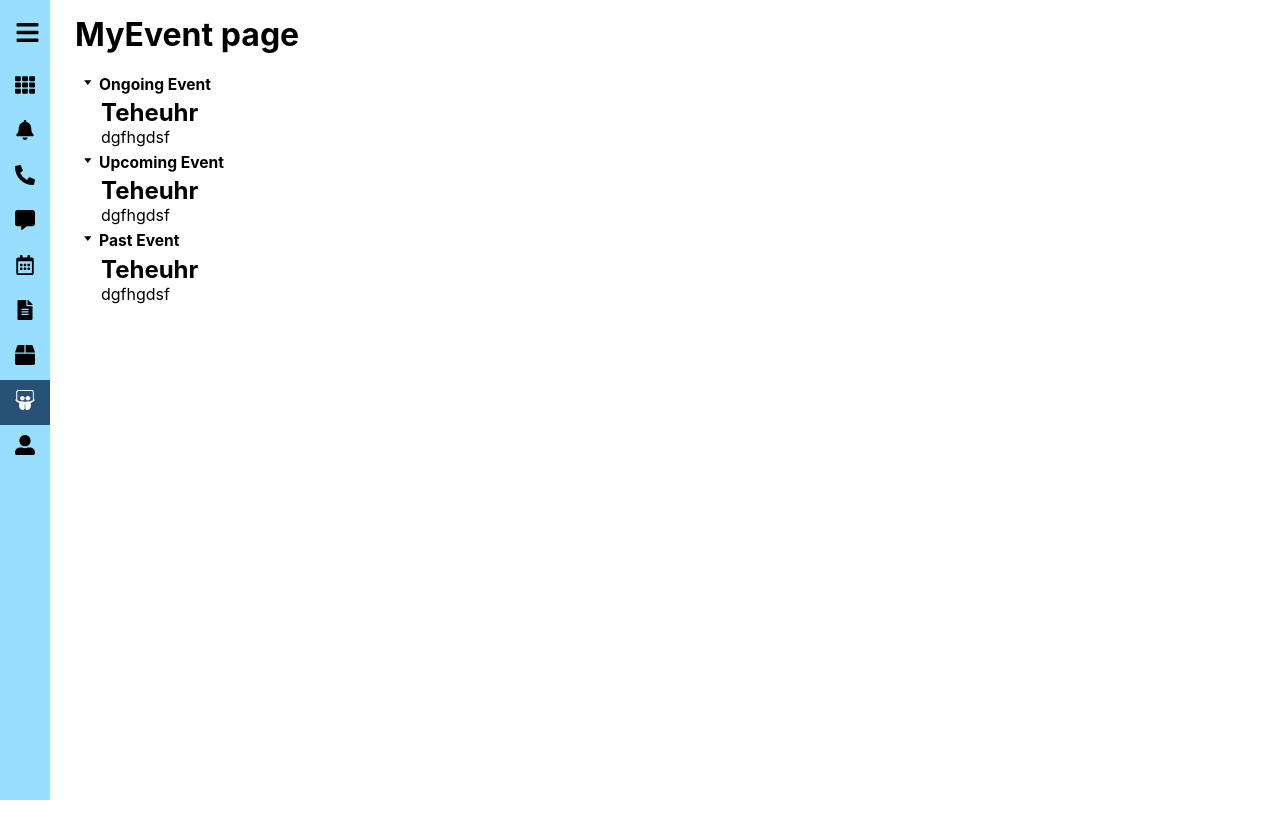
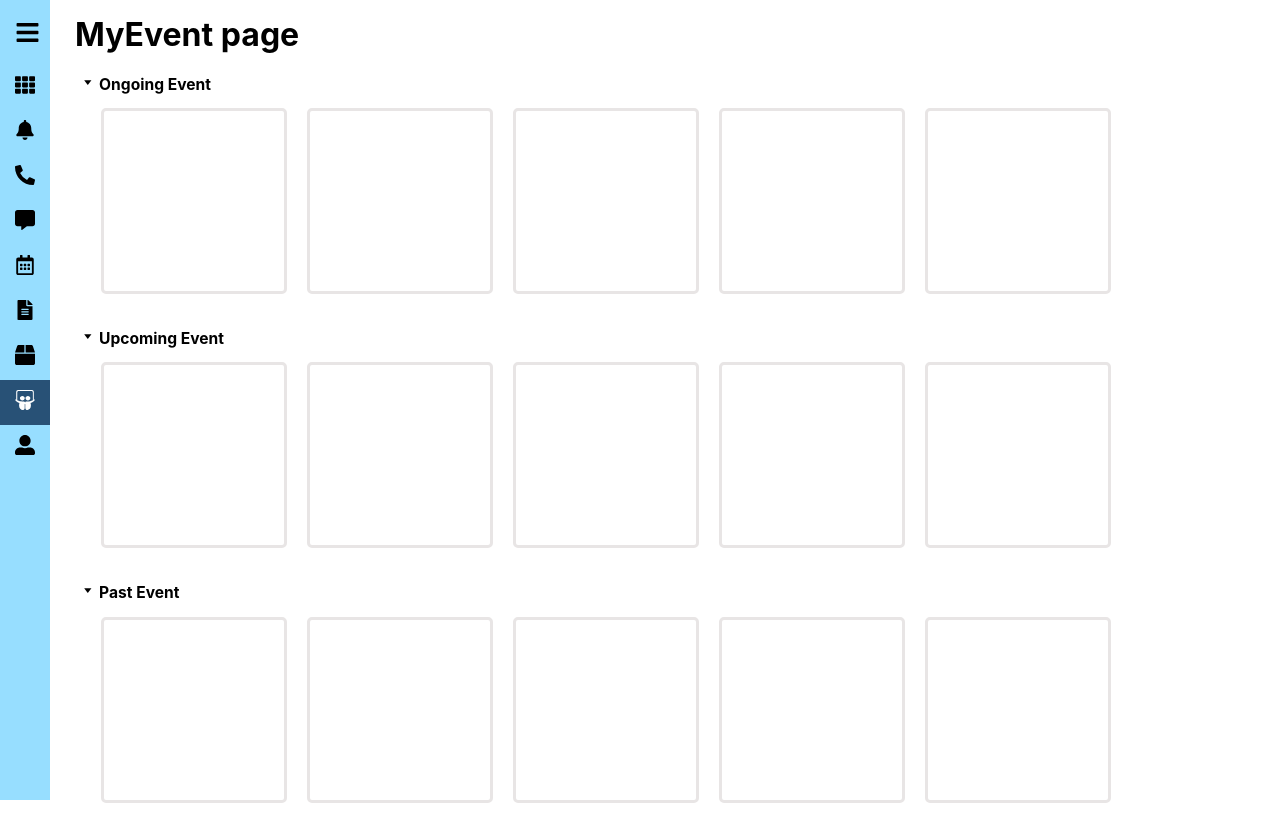
Before and after one commit to aqilahshi/MyEventOrg1, a React (Create React App) app: page /myevent in a window 1280 px wide. Before the commit the page ends 800 px from the top, so only its background shows below. Built offline with nearby package versions, Linux system fonts and the light colour scheme.

Commit message:
create box for event names

```diff
--- a/src/App.js
+++ b/src/App.js
@@ -12,7 +12,6 @@ import Files from './pages/Files.jsx';
 import Applications from './pages/Applications.jsx';
 import MyEvent from './pages/MyEvent.jsx';
 import Profile from './pages/Profile.jsx';
-import Collapsible from './components/Collapsible';
 
 const App = () => {
   return (
--- /dev/null
+++ b/src/components/Box.jsx
@@ -0,0 +1,12 @@
+import React from "react";
+
+function Box() {
+
+    return (
+        <div className="small_box">
+
+        </div>
+    );
+}
+
+export default Box;
--- a/src/pages/MyEvent.jsx
+++ b/src/pages/MyEvent.jsx
@@ -1,6 +1,7 @@
 import React from 'react';
 import Collapsible from '../components/Collapsible';
 import { RxTriangleDown } from "react-icons/rx";
+import Box from '../components/Box';
 
 const MyEvent = () => {
     return (
@@ -10,18 +11,39 @@ const MyEvent = () => {
                 <div class="eventsummary">
                     <div>
                         <Collapsible label={<h3>{<RxTriangleDown/>} Ongoing Event</h3>}>
-                            <h2>Teheuhr</h2>
-                            <p>dgfhgdsf</p>
+                            <div className='box_event'>
+                                <Box></Box>
+                                <Box></Box>
+                                <Box></Box>
+                                <Box></Box>
+                                <Box></Box>
+                            </div>
+                            {/* <h2>Teheuhr</h2>
+                            <p>dgfhgdsf</p> */}
                         </Collapsible>
 
                         <Collapsible label={<h3>{<RxTriangleDown/>} Upcoming Event</h3>}>
-                            <h2>Teheuhr</h2>
-                            <p>dgfhgdsf</p>
+                        <div className='box_event'>
+                                <Box></Box>
+                                <Box></Box>
+                                <Box></Box>
+                                <Box></Box>
+                                <Box></Box>
+                            </div>
+                            {/* <h2>Teheuhr</h2>
+                            <p>dgfhgdsf</p> */}
                         </Collapsible>
 
                         <Collapsible label={<h3>{<RxTriangleDown/>} Past Event</h3>}>
-                            <h2>Teheuhr</h2>
-                            <p>dgfhgdsf</p>
+                        <div className='box_event'>
+                                <Box></Box>
+                                <Box></Box>
+                                <Box></Box>
+                                <Box></Box>
+                                <Box></Box>
+                            </div>
+                            {/* <h2>Teheuhr</h2>
+                            <p>dgfhgdsf</p> */}
                         </Collapsible>
                     </div>
                 </div>
--- a/src/style.css
+++ b/src/style.css
@@ -60,7 +60,57 @@
 
 .eventbox {
   margin-left: 26px;
+  padding-bottom: 15px;
 }
+
+
+.box_event {
+  /* background: #79c4e7; */
+  margin-right: 50px;
+}
+
+.small_box {
+  margin-top: 15px;
+  /* background: black; */
+  border-color: #e8e5e5;
+  height: 180px;
+  width: 180px;
+  margin: 10px 20px 10px 0px;
+  display: inline-block;
+  border-style: solid;
+  border-radius: 5px;
+
+}
+
+
+
+
+
+
+
+
+
+
+
+
+
+
+
+
+
+
+
+
+
+
+
+
+
+
+
+
+
+
 
 .collapsible .eventbox {
   transition: height ease 0.3s;
```
